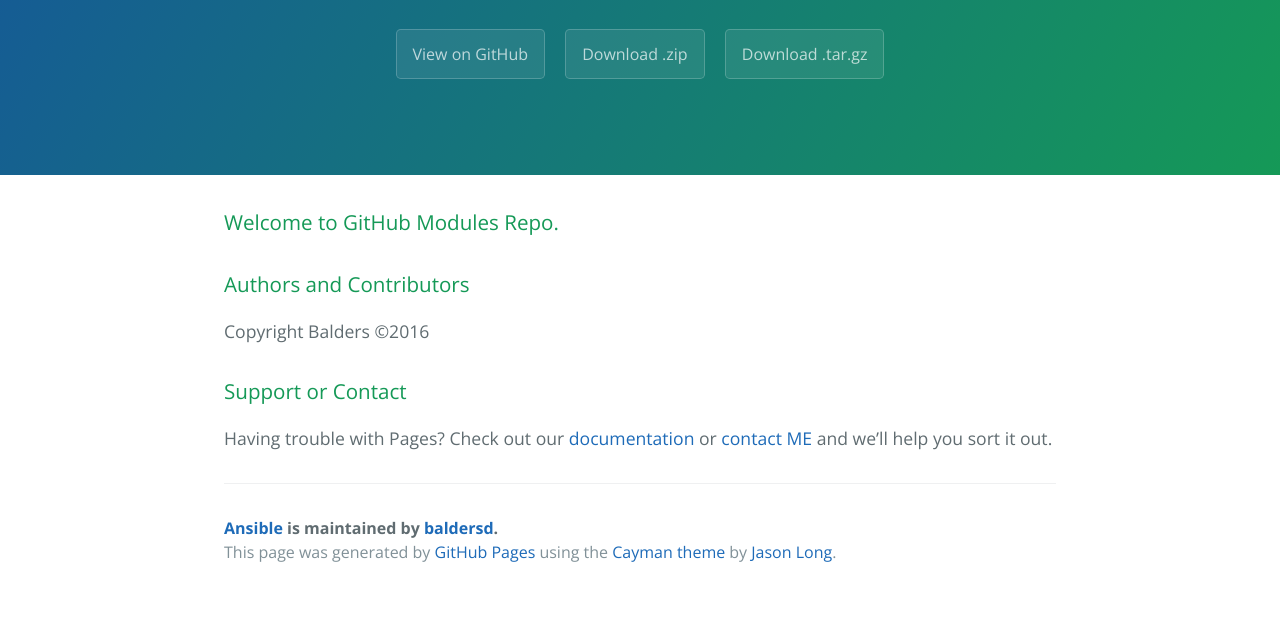
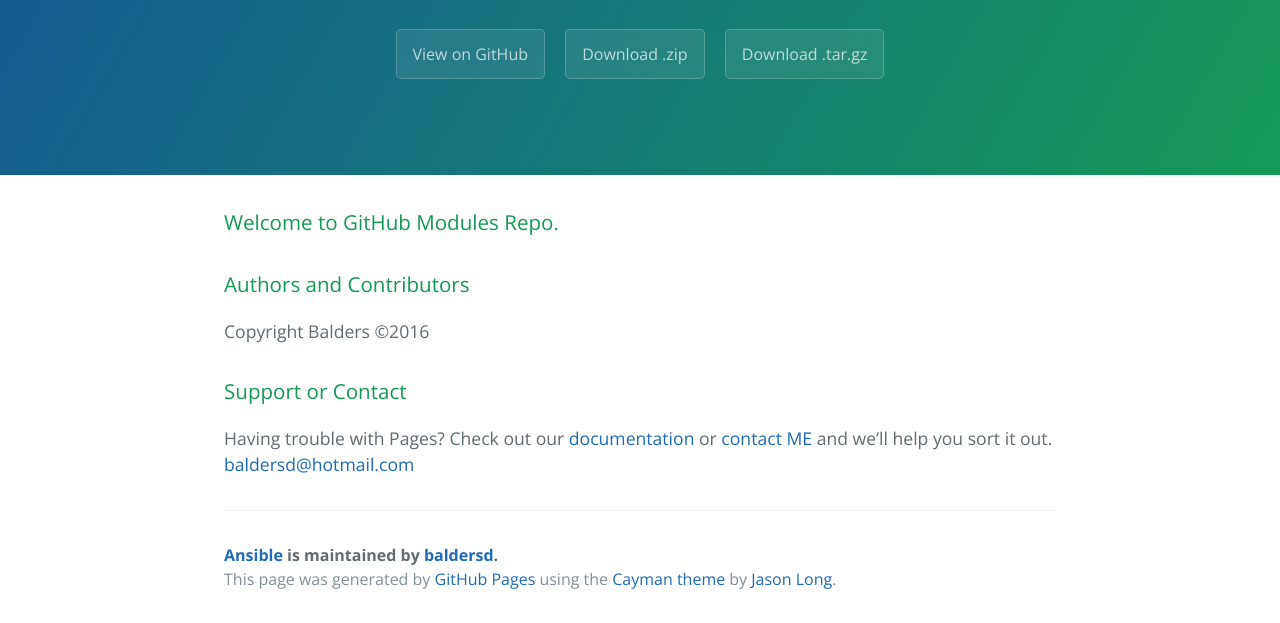
Before and after one commit to baldersd/Ansible, a plain HTML site: page index.html in a window 1280 px wide. Shown: the part 208-831 px from the top of the page. Before the commit the page ends 804 px from the top, so only its background shows below. Drawn offline with nearby package versions, Linux system fonts and the light colour scheme.

```diff
--- a/index.html
+++ b/index.html
@@ -30,7 +30,8 @@
 <h3>
 <a id="support-or-contact" class="anchor" href="#support-or-contact" aria-hidden="true"><span aria-hidden="true" class="octicon octicon-link"></span></a>Support or Contact</h3>
 
-<p>Having trouble with Pages? Check out our <a href="https://help.github.com/pages">documentation</a> or <a href="baldersd@hotmail.com">contact ME</a> and we’ll help you sort it out.</p>
+<p>Having trouble with Pages? Check out our <a href="https://help.github.com/pages">documentation</a> or <a href="baldersd@hotmail.com">contact ME</a> and we’ll help you sort it out.
+<a href="mailto:baldersd@hotmail.com">baldersd@hotmail.com</a></p>
 
       <footer class="site-footer">
         <span class="site-footer-owner"><a href="https://github.com/baldersd/Ansible">Ansible</a> is maintained by <a href="https://github.com/baldersd">baldersd</a>.</span>
--- a/params.json
+++ b/params.json
@@ -1,6 +1,6 @@
 {
   "name": "Ansible",
   "tagline": "My Playbooks and Scripts",
-  "body": "### Welcome to GitHub Modules Repo.\r\n\r\n\r\n### Authors and Contributors\r\nCopyright Balders &copy;2016\r\n\r\n### Support or Contact\r\nHaving trouble with Pages? Check out our [documentation](https://help.github.com/pages) or [contact ME](baldersd@hotmail.com) and we’ll help you sort it out.\r\n",
+  "body": "### Welcome to GitHub Modules Repo.\r\n\r\n\r\n### Authors and Contributors\r\nCopyright Balders &copy;2016\r\n\r\n### Support or Contact\r\nHaving trouble with Pages? Check out our [documentation](https://help.github.com/pages) or [contact ME](baldersd@hotmail.com) and we’ll help you sort it out.\r\nbaldersd@hotmail.com\r\n",
   "note": "Don't delete this file! It's used internally to help with page regeneration."
 }
```
